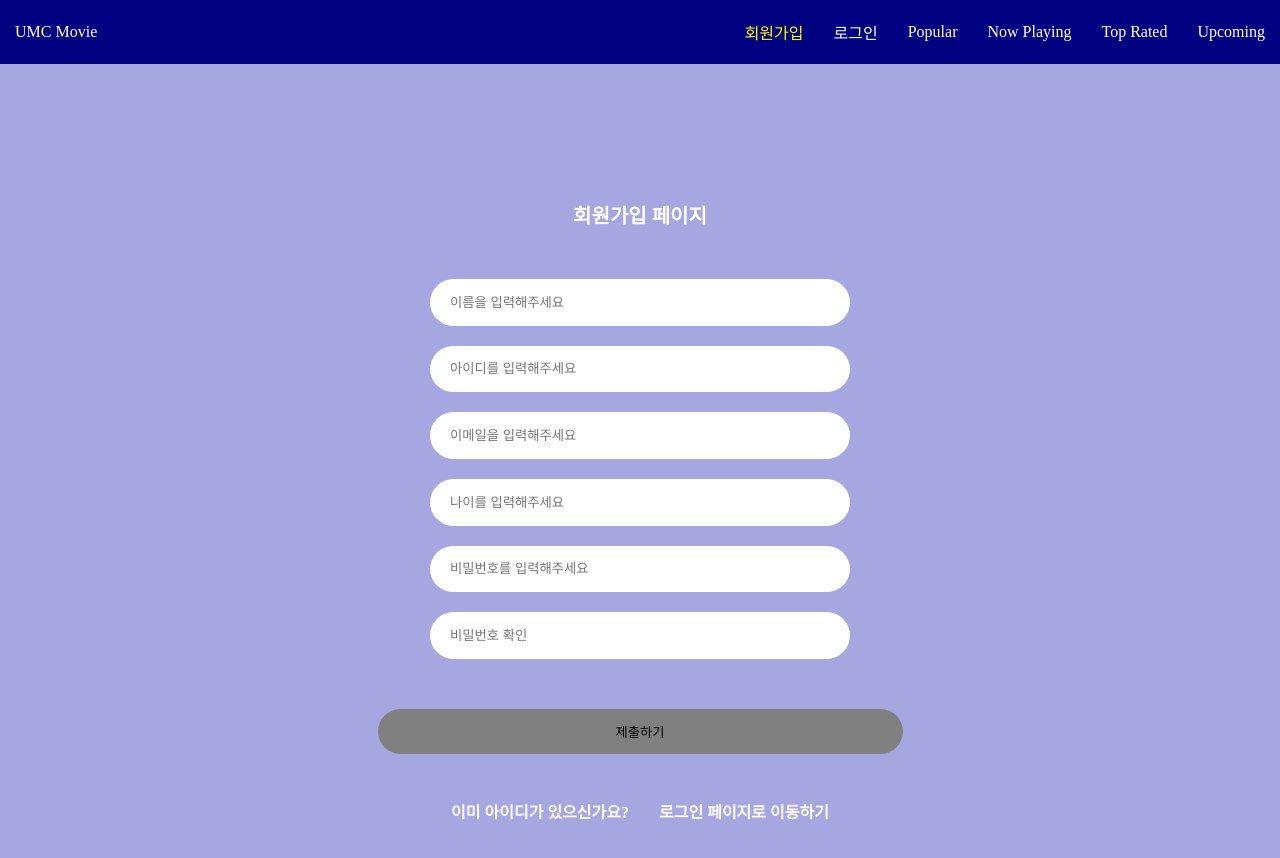
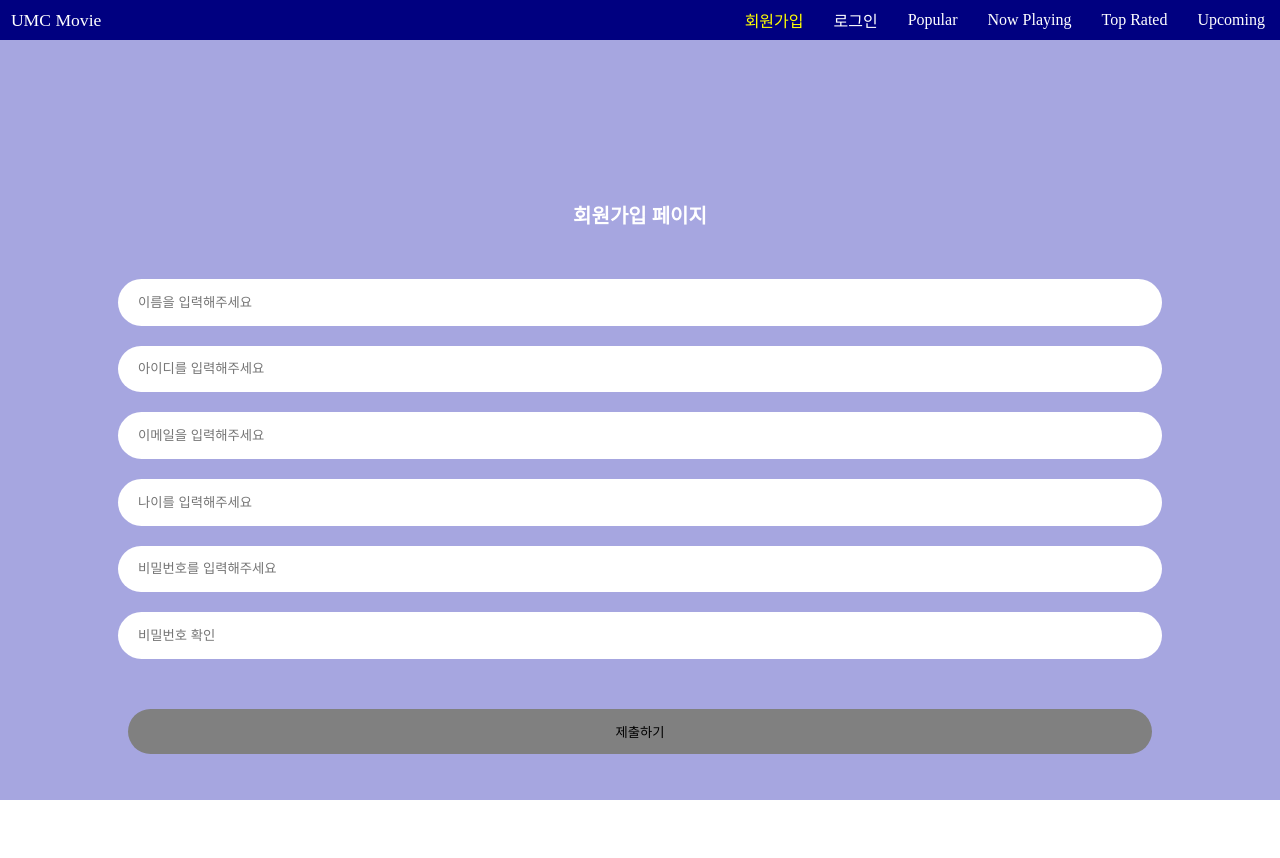
Before and after one commit to nabitang12/https---github.com-nabitang12-week3, a React (Vite) app: page /signup in a window 1280 px wide. Shown: the top 858 px of the page. Built offline with nearby package versions, Linux system fonts and the light colour scheme.

Commit message:
modified:   src/components/MovieDetailPage.jsx 	modified:   src/components/PopularPage.jsx 	modified:   src/components/Sidebar.jsx 	modified:   src/components/SignUpPage.jsx 	modified:   src/components/movieComponent.jsx 	modified:   src/headers/header.jsx

```diff
--- a/src/components/MovieDetailPage.jsx
+++ b/src/components/MovieDetailPage.jsx
@@ -7,8 +7,13 @@ const Background = styled.div`
   width: 100%;
   height: 100%;
   background: ${({ background }) => `url(${background})`};
+  background-color: rgba(26, 15, 114, 0.8);
   background-size: cover;
   background-position: center;
+
+  @media screen and (max-width: 763px) {
+    background: rgba(26, 15, 114, 0.8);
+  }
 `;
 const LoadingBackground = styled.div`
   width: 100%;
@@ -22,10 +27,17 @@ const Container = styled.div`
   width: 100%;
   height: 100%;
   display: flex;
+  flex-direction: row;
   justify-content: center;
   align-items: center;
   color: white;
   background-color: rgba(26, 15, 114, 0.8);
+  @media screen and (max-width: 763px) {
+    padding-top: 10%;
+    justify-content: start;
+    flex-direction: column;
+    align-items: left;
+  }
 `;
 const PersonBackground = styled.div`
   display: flex;
@@ -49,10 +61,29 @@ const PersonTitle = styled.div`
   font-weight: bolder;
   margin: 30px;
 `;
+const PosterContainer = styled.div`
+  width: 100%;
+  height: 75%;
+  display: flex;
+  align-items: center;
+  @media screen and (max-width: 763px) {
+    align-items: start;
+    margin-left: 5%;
+    margin-top: 5%;
+    margin-bottom: 10%;
+    height: 25%;
+  }
+`;
 const PosterImage = styled.img`
-  margin-left: 200px;
-  width: 50%;
-  height: 50%;
+  margin-left: 30%;
+  width: 80%;
+  height: 80%;
+  @media screen and (max-width: 763px) {
+    margin-left: 0;
+
+    width: 35%;
+    height: 100%;
+  }
 `;
 const ActorContainer = styled.div``;
 const ActorImage = styled.img`
@@ -65,11 +96,17 @@ const ActorName = styled.div`
   font-weight: bold;
 `;
 const Information = styled.div`
+  width: 100%;
   line-height: 50px;
   display: flex;
+  align-items: left;
   flex-direction: column;
-  margin-right: 200px;
-  margin-left: 100px;
+  padding-left: 5%;
+  @media screen and (max-width: 763px) {
+    padding-left: 5%;
+    justify-content: start;
+    align-items: left;
+  }
 `;
 
 const MovieDescription = styled.div`
@@ -154,9 +191,11 @@ const MovieDetailPage = () => {
           background={`https://image.tmdb.org/t/p/w1280/${moviedata.backdrop_path}`}
         >
           <Container>
-            <PosterImage
-              src={`https://image.tmdb.org/t/p/w500/${moviedata.poster_path}`}
-            />
+            <PosterContainer>
+              <PosterImage
+                src={`https://image.tmdb.org/t/p/w500/${moviedata.poster_path}`}
+              />
+            </PosterContainer>
             <Information>
               <MovieOverview>{moviedata.title}</MovieOverview>
               <MovieOverview>
--- a/src/components/PopularPage.jsx
+++ b/src/components/PopularPage.jsx
@@ -6,10 +6,12 @@ import styled from "styled-components";
 import Pagination from "./Pagination";
 
 const Background = styled.div`
+  width: 100%;
   display: flex;
   flex-direction: column;
   align-items: center;
   background-color: navy;
+  padding-top: 10%;
 `;
 
 const LoadingBackground = styled.div`
--- a/src/components/Sidebar.jsx
+++ b/src/components/Sidebar.jsx
@@ -5,9 +5,12 @@ const Container = styled.div`
   width: 100%;
   height: 100%;
   background-color: purple;
-  display: fixed;
+  display: flex;
   flex-direction: column;
+  position: fixed;
+  top: 5%;
   gap: 5px;
+  opacity: 0.9;
   z-index: 1;
 `;
 
--- a/src/components/SignUpPage.jsx
+++ b/src/components/SignUpPage.jsx
@@ -4,6 +4,7 @@ import { Link, useNavigate } from "react-router-dom";
 import styled from "styled-components";
 const Background = styled.div`
   width: 100%;
+  height: 100%;
   background-color: #a6a6e0;
   display: flex;
   flex-direction: column;
@@ -20,9 +21,12 @@ const LoginBackground = styled.div`
   display: flex;
   color: white;
   justify-content: center;
+  align-items: center;
+  @media screen and (max-width: 763px) {
+    flex-direction: column;
+  }
 `;
 const LoginTitle = styled.div`
-  font-weight: bold;
   margin: 15px;
 `;
 const LoginLink = styled(Link)`
@@ -33,7 +37,7 @@ const LoginLink = styled(Link)`
 `;
 
 const SignUpInput = styled.input`
-  width: 30em;
+  width: 80%;
   height: 3.5em;
   border: 0;
   border-radius: 30px;
@@ -49,7 +53,7 @@ const SignUpTitle = styled.div`
 `;
 
 const SignUpButton = styled.button`
-  width: 525px;
+  width: 80%;
   height: 45px;
   border: 0;
   background-color: ${(props) => (props.$allValid ? "0074ff" : "grey")};
--- a/src/components/movieComponent.jsx
+++ b/src/components/movieComponent.jsx
@@ -5,7 +5,9 @@ const MovieContainer = styled.div`
   display: grid;
   grid-template-columns: repeat(4, 1fr);
   grid-gap: 20px;
-  padding: 10px;
+  @media screen and (max-width: 763px) {
+    grid-template-columns: repeat(1, 1fr);
+  }
 `;
 
 const ContentContainer = styled.div`
--- a/src/headers/header.jsx
+++ b/src/headers/header.jsx
@@ -6,7 +6,7 @@ import Sidebar from "../components/Sidebar";
 
 const Container = styled.div`
   width: 100%;
-  height: 8%;
+  height: 5%;
   background-color: navy;
   display: flex;
   flex-direction: row;
@@ -14,7 +14,7 @@ const Container = styled.div`
   position: fixed;
   top: 0;
   left: 0;
-  z-index: 1;
+  z-index: 999;
 `;
 
 const LoginBackground = styled.div`
@@ -43,7 +43,7 @@ const RightContainer = styled.div`
 const MenuContainer = styled.div`
   display: none;
   align-items: center;
-  margin: 15px;
+  padding: 15px;
   cursor: pointer;
   @media screen and (max-width: 763px) {
     display: flex;
```
